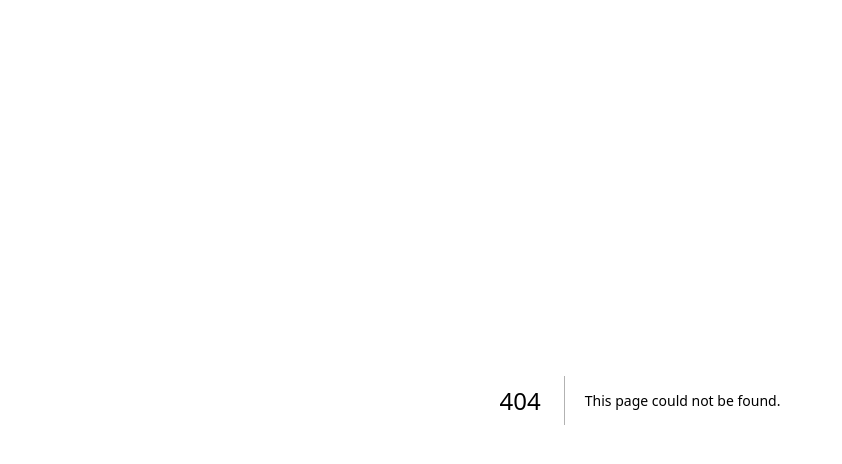
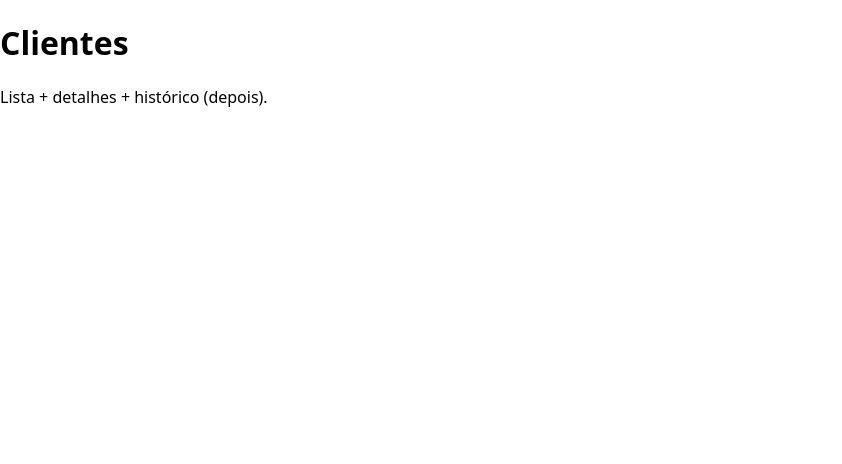
Before and after one commit to 8x5kk5dh7g-cell/S-A-A-S-D-A-S-H-B-O-A-R-D-, a Next.js app: page /app/clientes in a window 1280 px wide. Before the commit this address had no page. Shown: the top 464 px of the page, without its empty margins (0-842 px from the left). Built offline with nearby package versions, Linux system fonts and the light colour scheme.

Commit message:
Create page.tsx

```diff
--- /dev/null
+++ b/app/app/clientes/page.tsx
@@ -0,0 +1,8 @@
+export default function Page() {
+  return (
+    <div>
+      <h1>Clientes</h1>
+      <p>Lista + detalhes + histórico (depois).</p>
+    </div>
+  );
+}
```
